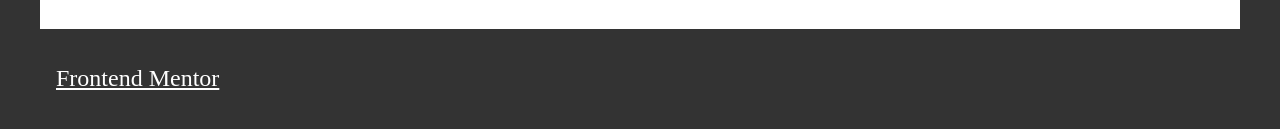
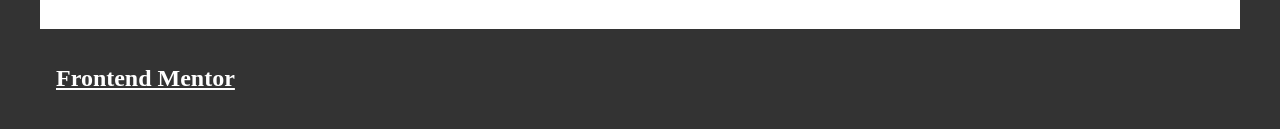
Before and after one commit to wpdevstudent/3-column-preview, a plain HTML site: page index.html in a window 1280 px wide. Shown: the part 471-600 px from the top of the page. Drawn offline with Linux system fonts and the light colour scheme.

Commit message:
Update styles.css

```diff
--- a/styles.css
+++ b/styles.css
@@ -170,7 +170,7 @@
 .attribution a {
   color: white;
   text-align: center;
-  font-weight: strong;
+  font-weight: 700;
   font-size: 1.5rem;
 }
 
```
